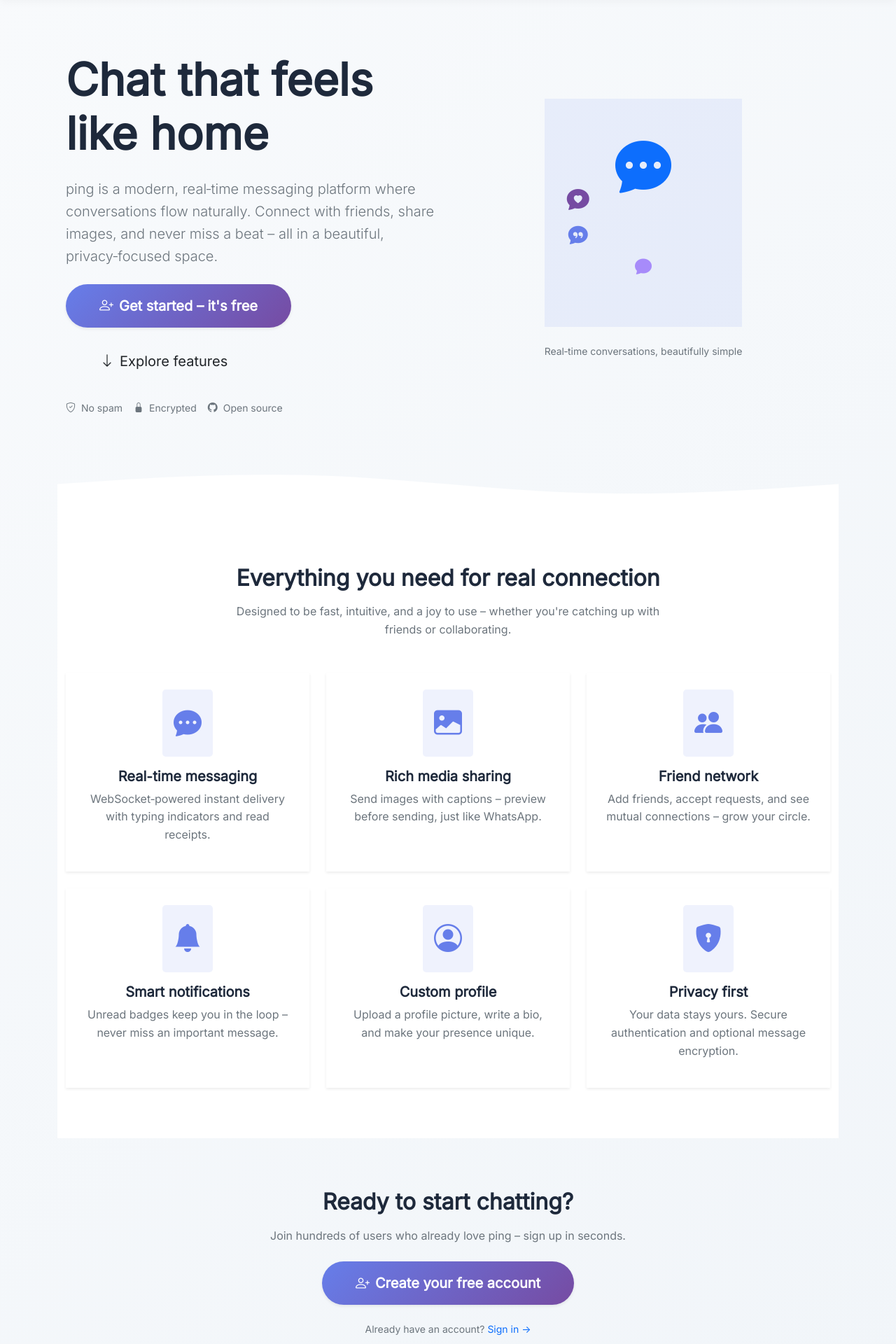
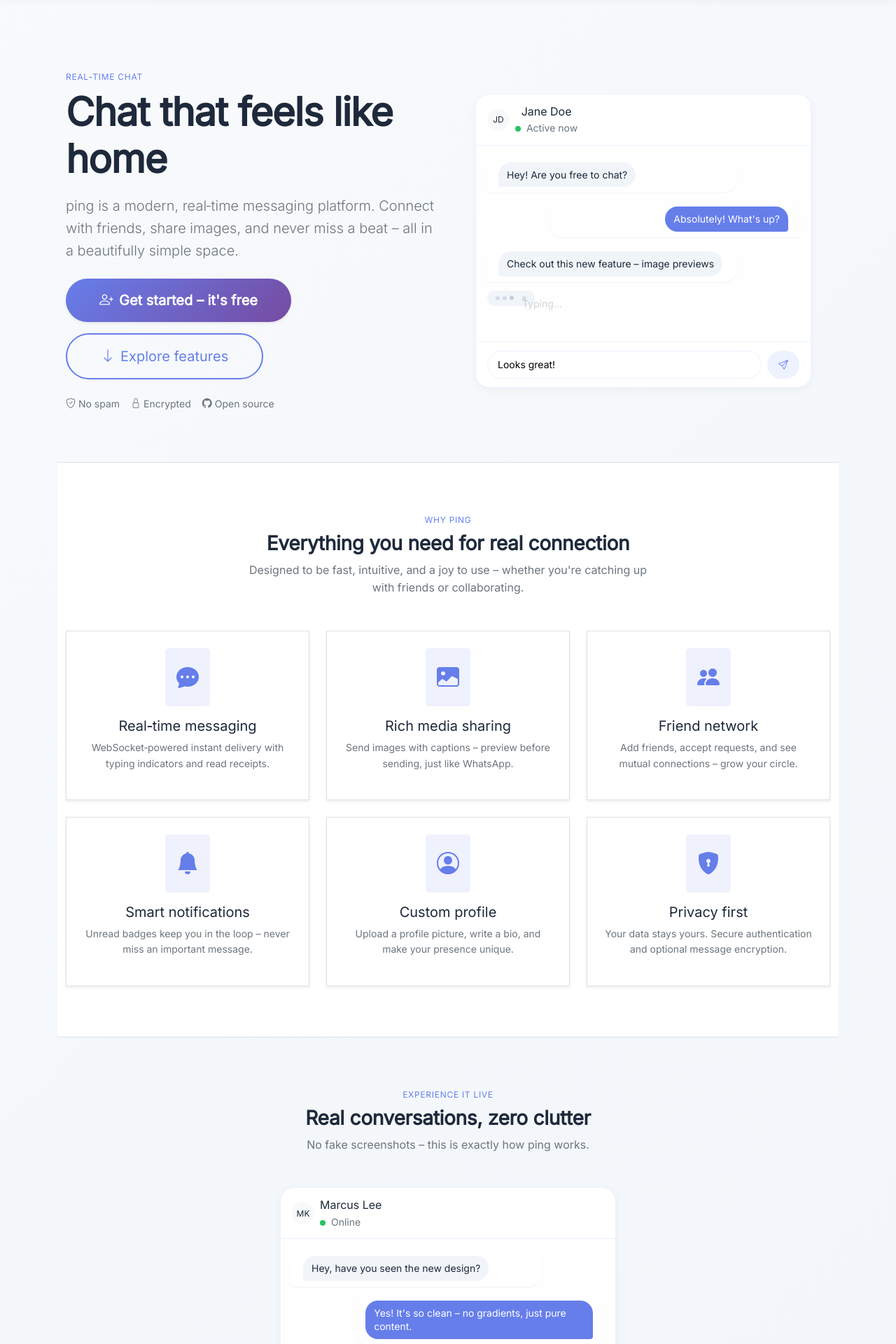
Before and after one commit to deji12/Ping-chat, a Django app: page / in a window 1280 px wide. Shown: the part 72-1992 px from the top of the page at 70% size. Run offline with Django 5.2, Linux system fonts and the light colour scheme.

Commit message:
improved ui

```diff
--- a/templates/index.html
+++ b/templates/index.html
@@ -1,124 +1,179 @@
 {% extends 'base.html' %}
 {% load static %}
 
-{% block title %}ping – Real‑time chat, simplified{% endblock %}
+{% block title %}ping – real‑time chat, simplified{% endblock %}
 
 {% block content %}
 <!-- Hero Section -->
-<section class="hero-section position-relative overflow-hidden">
-    <div class="container py-5">
-        <div class="row align-items-center min-vh-75">
-            <div class="col-lg-6 mb-5 mb-lg-0" data-aos="fade-right">
-                <h1 class="display-3 fw-bold mb-4">
+<section class="hero-section py-5">
+    <div class="container py-4">
+        <div class="row align-items-center">
+            <div class="col-lg-6 mb-5 mb-lg-0">
+                <div class="overline-label">Real‑time chat</div>
+                <h1 class="display-4 fw-bold mb-3" style="letter-spacing: -0.02em;">
                     Chat that <span class="gradient-text">feels like home</span>
                 </h1>
                 <p class="lead text-secondary mb-4">
-                    ping is a modern, real‑time messaging platform where conversations flow naturally.
-                    Connect with friends, share images, and never miss a beat – all in a beautiful,
-                    privacy‑focused space.
+                    ping is a modern, real‑time messaging platform. Connect with friends, share images, and never miss a beat – all in a beautifully simple space.
                 </p>
                 <div class="d-flex flex-wrap gap-3">
-                    <a href="{% url 'register_user' %}" class="btn btn-primary btn-lg rounded-pill px-5 py-3 shadow-sm hover-lift">
+                    <a href="{% url 'register_user' %}" class="btn btn-primary btn-lg rounded-pill px-5 py-3 shadow-sm">
                         <i class="bi bi-person-plus me-2"></i>Get started – it's free
                     </a>
-                    <a href="#features" class="btn btn-outline-custom btn-lg rounded-pill px-5 py-3 hover-lift">
+                    <a href="#features" class="btn btn-outline-custom btn-lg rounded-pill px-5 py-3">
                         <i class="bi bi-arrow-down me-2"></i>Explore features
                     </a>
                 </div>
-                <div class="mt-4 d-flex align-items-center gap-3 text-muted small">
-                    <span><i class="bi bi-shield-check me-1"></i> No spam</span>
-                    <span><i class="bi bi-lock-fill me-1"></i> Encrypted</span>
-                    <span><i class="bi bi-github me-1"></i> Open source</span>
+                <div class="mt-4 d-flex gap-3 small text-muted">
+                    <span><i class="bi bi-shield-check"></i> No spam</span>
+                    <span><i class="bi bi-lock"></i> Encrypted</span>
+                    <span><i class="bi bi-github"></i> Open source</span>
                 </div>
             </div>
-            <div class="col-lg-6 text-center" data-aos="fade-left">
-                <div class="hero-icon-wrapper d-inline-block position-relative">
-                    <div class="hero-icon-glow"></div>
-                    <div class="hero-icon-bg bg-primary bg-opacity-10 rounded-4 p-5 position-relative">
-                        <i class="bi bi-chat-dots-fill display-1 text-primary" style="color: #667eea;"></i>
-                        <div class="floating-icon top-0 start-100 translate-middle">
-                            <i class="bi bi-chat-heart-fill fs-2" style="color: #764ba2;"></i>
+            <div class="col-lg-6 text-center">
+                <!-- Chat mockup (real UI) -->
+                <div class="chat-mockup mx-auto">
+                    <div class="chat-mockup-header">
+                        <div class="rounded-circle bg-light d-flex align-items-center justify-content-center" style="width: 32px; height: 32px;">
+                            <span class="fw-medium" style="font-size: 12px;">JD</span>
                         </div>
-                        <div class="floating-icon bottom-0 start-0 translate-middle">
-                            <i class="bi bi-chat-quote-fill fs-3" style="color: #667eea;"></i>
-                        </div>
-                        <div class="floating-icon top-50 start-0 translate-middle-y">
-                            <i class="bi bi-chat-fill fs-4" style="color: #a78bfa;"></i>
+                        <div>
+                            <div class="fw-medium">Jane Doe</div>
+                            <div class="small text-muted"><span class="online-dot"></span> Active now</div>
                         </div>
                     </div>
-                    <p class="mt-4 text-muted small">Real‑time conversations, beautifully simple</p>
+                    <div class="chat-mockup-messages">
+                        <div class="message-bubble received">
+                            <div class="bubble received">Hey! Are you free to chat?</div>
+                        </div>
+                        <div class="message-bubble sent" style="background: none;">
+                            <div class="bubble sent">Absolutely! What's up?</div>
+                        </div>
+                        <div class="message-bubble received">
+                            <div class="bubble received">Check out this new feature – image previews</div>
+                        </div>
+                        <div class="typing-indicator">
+                            <span></span><span></span><span></span>
+                            <span class="ms-2 small text-muted">Typing...</span>
+                        </div>
+                    </div>
+                    <div class="input-mock">
+                        <input type="text" placeholder="Type a message..." value="Looks great!">
+                        <button><i class="bi bi-send"></i></button>
                     </div>
                 </div>
             </div>
         </div>
-    <!-- Wave separator -->
-    <div class="wave-separator">
-        <svg xmlns="http://www.w3.org/2000/svg" viewBox="0 0 1440 120" preserveAspectRatio="none">
-            <path fill="#ffffff" fill-opacity="1" d="M0,64L80,58.7C160,53,320,43,480,48C640,53,800,75,960,80C1120,85,1280,75,1360,69.3L1440,64L1440,120L1360,120C1280,120,1120,120,960,120C800,120,640,120,480,120C320,120,160,120,80,120L0,120Z"></path>
-        </svg>
     </div>
 </section>
 
-<!-- Feature Highlights -->
-<section id="features" class="py-5 bg-white">
+<!-- Features Section -->
+<section id="features" class="py-5 bg-white border-top border-bottom">
     <div class="container py-4">
-        <div class="text-center mb-5" data-aos="fade-up">
-            <h2 class="fw-bold mb-3">Everything you need for <span class="gradient-text">real connection</span></h2>
-            <p class="text-secondary col-lg-7 mx-auto">Designed to be fast, intuitive, and a joy to use – whether you're catching up with friends or collaborating.</p>
+        <div class="text-center mb-5">
+            <div class="overline-label">Why ping</div>
+            <h2 class="section-title fw-bold">Everything you need for <span class="gradient-text">real connection</span></h2>
+            <p class="section-subtitle text-secondary mx-auto" style="max-width: 600px;">
+                Designed to be fast, intuitive, and a joy to use – whether you're catching up with friends or collaborating.
+            </p>
         </div>
         <div class="row g-4">
-            <div class="col-md-6 col-lg-4" data-aos="fade-up" data-aos-delay="100">
-                <div class="feature-card text-center p-4 rounded-4 h-100 shadow-sm border-0">
+            <div class="col-md-6 col-lg-4">
+                <div class="feature-card text-center p-4 rounded-4 h-100 shadow-sm border">
                     <div class="feature-icon bg-primary bg-opacity-10 rounded-3 d-inline-flex p-3 mb-3">
-                        <i class="bi bi-chat-dots-fill fs-1" style="color: #667eea;"></i>
+                        <i class="bi bi-chat-dots-fill fs-2" style="color: #667eea;"></i>
                     </div>
-                    <h5 class="fw-bold">Real‑time messaging</h5>
-                    <p class="text-secondary">WebSocket‑powered instant delivery with typing indicators and read receipts.</p>
+                    <h5 class="fw-semibold">Real‑time messaging</h5>
+                    <p class="text-secondary small">WebSocket‑powered instant delivery with typing indicators and read receipts.</p>
                 </div>
             </div>
-            <div class="col-md-6 col-lg-4" data-aos="fade-up" data-aos-delay="200">
-                <div class="feature-card text-center p-4 rounded-4 h-100 shadow-sm border-0">
+            <div class="col-md-6 col-lg-4">
+                <div class="feature-card text-center p-4 rounded-4 h-100 shadow-sm border">
                     <div class="feature-icon bg-primary bg-opacity-10 rounded-3 d-inline-flex p-3 mb-3">
-                        <i class="bi bi-image-fill fs-1" style="color: #667eea;"></i>
+                        <i class="bi bi-image-fill fs-2" style="color: #667eea;"></i>
                     </div>
-                    <h5 class="fw-bold">Rich media sharing</h5>
-                    <p class="text-secondary">Send images with captions – preview before sending, just like WhatsApp.</p>
+                    <h5 class="fw-semibold">Rich media sharing</h5>
+                    <p class="text-secondary small">Send images with captions – preview before sending, just like WhatsApp.</p>
                 </div>
             </div>
-            <div class="col-md-6 col-lg-4" data-aos="fade-up" data-aos-delay="300">
-                <div class="feature-card text-center p-4 rounded-4 h-100 shadow-sm border-0">
+            <div class="col-md-6 col-lg-4">
+                <div class="feature-card text-center p-4 rounded-4 h-100 shadow-sm border">
                     <div class="feature-icon bg-primary bg-opacity-10 rounded-3 d-inline-flex p-3 mb-3">
-                        <i class="bi bi-people-fill fs-1" style="color: #667eea;"></i>
+                        <i class="bi bi-people-fill fs-2" style="color: #667eea;"></i>
                     </div>
-                    <h5 class="fw-bold">Friend network</h5>
-                    <p class="text-secondary">Add friends, accept requests, and see mutual connections – grow your circle.</p>
+                    <h5 class="fw-semibold">Friend network</h5>
+                    <p class="text-secondary small">Add friends, accept requests, and see mutual connections – grow your circle.</p>
                 </div>
             </div>
-            <div class="col-md-6 col-lg-4" data-aos="fade-up" data-aos-delay="400">
-                <div class="feature-card text-center p-4 rounded-4 h-100 shadow-sm border-0">
+            <div class="col-md-6 col-lg-4">
+                <div class="feature-card text-center p-4 rounded-4 h-100 shadow-sm border">
                     <div class="feature-icon bg-primary bg-opacity-10 rounded-3 d-inline-flex p-3 mb-3">
-                        <i class="bi bi-bell-fill fs-1" style="color: #667eea;"></i>
+                        <i class="bi bi-bell-fill fs-2" style="color: #667eea;"></i>
                     </div>
-                    <h5 class="fw-bold">Smart notifications</h5>
-                    <p class="text-secondary">Unread badges keep you in the loop – never miss an important message.</p>
+                    <h5 class="fw-semibold">Smart notifications</h5>
+                    <p class="text-secondary small">Unread badges keep you in the loop – never miss an important message.</p>
                 </div>
             </div>
-            <div class="col-md-6 col-lg-4" data-aos="fade-up" data-aos-delay="500">
-                <div class="feature-card text-center p-4 rounded-4 h-100 shadow-sm border-0">
+            <div class="col-md-6 col-lg-4">
+                <div class="feature-card text-center p-4 rounded-4 h-100 shadow-sm border">
                     <div class="feature-icon bg-primary bg-opacity-10 rounded-3 d-inline-flex p-3 mb-3">
-                        <i class="bi bi-person-circle fs-1" style="color: #667eea;"></i>
+                        <i class="bi bi-person-circle fs-2" style="color: #667eea;"></i>
                     </div>
-                    <h5 class="fw-bold">Custom profile</h5>
-                    <p class="text-secondary">Upload a profile picture, write a bio, and make your presence unique.</p>
+                    <h5 class="fw-semibold">Custom profile</h5>
+                    <p class="text-secondary small">Upload a profile picture, write a bio, and make your presence unique.</p>
                 </div>
             </div>
-            <div class="col-md-6 col-lg-4" data-aos="fade-up" data-aos-delay="600">
-                <div class="feature-card text-center p-4 rounded-4 h-100 shadow-sm border-0">
+            <div class="col-md-6 col-lg-4">
+                <div class="feature-card text-center p-4 rounded-4 h-100 shadow-sm border">
                     <div class="feature-icon bg-primary bg-opacity-10 rounded-3 d-inline-flex p-3 mb-3">
-                        <i class="bi bi-shield-lock-fill fs-1" style="color: #667eea;"></i>
+                        <i class="bi bi-shield-lock-fill fs-2" style="color: #667eea;"></i>
                     </div>
-                    <h5 class="fw-bold">Privacy first</h5>
-                    <p class="text-secondary">Your data stays yours. Secure authentication and optional message encryption.</p>
+                    <h5 class="fw-semibold">Privacy first</h5>
+                    <p class="text-secondary small">Your data stays yours. Secure authentication and optional message encryption.</p>
+                </div>
+            </div>
+        </div>
+    </div>
+</section>
+
+<!-- Chat Demo Section (second mockup) -->
+<section id="chat" class="py-5">
+    <div class="container py-4">
+        <div class="text-center mb-5">
+            <div class="overline-label">Experience it live</div>
+            <h2 class="section-title fw-bold">Real conversations, <span class="gradient-text">zero clutter</span></h2>
+            <p class="section-subtitle text-secondary mx-auto">No fake screenshots – this is exactly how ping works.</p>
+        </div>
+        <div class="row justify-content-center">
+            <div class="col-md-8">
+                <div class="chat-mockup mx-auto">
+                    <div class="chat-mockup-header">
+                        <div class="rounded-circle bg-light d-flex align-items-center justify-content-center" style="width: 32px; height: 32px;">
+                            <span class="fw-medium" style="font-size: 12px;">MK</span>
+                        </div>
+                        <div>
+                            <div class="fw-medium">Marcus Lee</div>
+                            <div class="small text-muted"><span class="online-dot"></span> Online</div>
+                        </div>
+                    </div>
+                    <div class="chat-mockup-messages">
+                        <div class="message-bubble received">
+                            <div class="bubble received">Hey, have you seen the new design?</div>
+                        </div>
+                        <div class="message-bubble sent" style="background: none;">
+                            <div class="bubble sent">Yes! It's so clean – no gradients, just pure content.</div>
+                        </div>
+                        <div class="message-bubble received">
+                            <div class="bubble received">Love the flat style. Feels modern.</div>
+                        </div>
+                        <div class="message-bubble sent" style="background: none;">
+                            <div class="bubble sent">Exactly. Let's share this with the team.</div>
+                        </div>
+                    </div>
+                    <div class="input-mock">
+                        <input type="text" placeholder="Type a message...">
+                        <button><i class="bi bi-send"></i></button>
+                    </div>
                 </div>
             </div>
         </div>
@@ -126,65 +181,51 @@
 </section>
 
 <!-- Call to Action -->
-<section class="cta-section py-5 position-relative overflow-hidden">
-    <div class="container py-4 text-center position-relative z-1">
+<section class="py-5 bg-light border-top">
+    <div class="container py-4 text-center">
         <div class="row justify-content-center">
             <div class="col-lg-8">
-                <h2 class="fw-bold mb-3">Ready to start chatting?</h2>
-                <p class="text-secondary mb-4">Join hundreds of users who already love ping – sign up in seconds.</p>
-                <a href="{% url 'register_user' %}" class="btn btn-primary btn-lg rounded-pill px-5 py-3 shadow-sm hover-lift">
+                <div class="overline-label">Join the community</div>
+                <h2 class="section-title fw-bold">Ready to start chatting?</h2>
+                <p class="section-subtitle text-secondary mb-4">Sign up in seconds – no credit card required.</p>
+                <a href="{% url 'register_user' %}" class="btn btn-primary btn-lg rounded-pill px-5 py-3 shadow-sm">
                     <i class="bi bi-person-plus me-2"></i>Create your free account
                 </a>
-                <p class="mt-4 text-muted small">Already have an account? <a href="{% url 'login_user' %}" class="fw-semibold text-decoration-none">Sign in →</a></p>
+                <p class="mt-3 small text-muted">Already have an account? <a href="{% url 'login_user' %}" class="fw-semibold text-decoration-none">Sign in →</a></p>
             </div>
         </div>
     </div>
-    <!-- Subtle background pattern -->
-    <div class="cta-bg"></div>
 </section>
 
-<!-- Footer -->
-<footer class="py-4 border-top bg-white">
-    <div class="container text-center text-muted small">
-        <p class="mb-0">© {% now "Y" %} ping – real‑time chat. Built with <i class="bi bi-heart-fill text-danger"></i> using Django & Bootstrap.</p>
-    </div>
-</footer>
-{% endblock %}
-
-{% block extra_css %}
 <style>
-    /* Animations & polish */
-    .hero-section {
-        background: linear-gradient(135deg, #ffffff 0%, #f8fafc 100%);
-        position: relative;
+    /* Additional overrides for the flat/minimal style while keeping the original design system */
+    .overline-label {
+        font-size: 12px;
+        font-weight: 500;
+        letter-spacing: 0.06em;
+        text-transform: uppercase;
+        color: #667eea;
+        margin-bottom: 0.5rem;
     }
-    .min-vh-75 {
-        min-height: 75vh;
+    .section-title {
+        font-size: 28px;
+        letter-spacing: -0.01em;
     }
-    .hover-lift {
-        transition: transform 0.2s ease, box-shadow 0.2s ease;
-    }
-    .hover-lift:hover {
-        transform: translateY(-3px);
-        box-shadow: 0 15px 30px rgba(102, 126, 234, 0.2) !important;
+    .section-subtitle {
+        font-size: 16px;
+        color: #64748b;
     }
     .feature-card {
+        transition: all 0.2s ease;
         background: white;
-        transition: all 0.3s ease;
-        border: 1px solid #f0f2f5;
     }
     .feature-card:hover {
-        transform: translateY(-8px);
-        box-shadow: 0 20px 35px rgba(0, 0, 0, 0.05) !important;
-        border-color: rgba(102, 126, 234, 0.2);
+        transform: translateY(-4px);
+        border-color: #c7d2fe;
+        background: #fafafe;
     }
     .feature-icon {
-        width: 70px;
-        height: 70px;
-        display: inline-flex;
-        align-items: center;
-        justify-content: center;
-        transition: all 0.3s;
+        transition: all 0.2s;
     }
     .feature-card:hover .feature-icon {
         background: linear-gradient(135deg, #667eea, #764ba2) !important;
@@ -196,6 +237,7 @@
         border: 2px solid #667eea;
         color: #667eea;
         background: transparent;
+        border-radius: 50px;
         transition: all 0.2s;
     }
     .btn-outline-custom:hover {
@@ -204,87 +246,115 @@
         color: white;
         transform: translateY(-2px);
     }
-    /* Hero icon enhancements */
-    .hero-icon-bg {
-        backdrop-filter: blur(4px);
-        transition: transform 0.3s ease;
+    /* Chat mockup styles (match the minimal UI) */
+    .chat-mockup {
+        background: white;
+        border: 1px solid #eef2ff;
+        border-radius: 20px;
+        overflow: hidden;
+        max-width: 480px;
+        box-shadow: 0 4px 12px rgba(0, 0, 0, 0.04);
     }
-    .hero-icon-bg:hover {
-        transform: scale(1.02);
+    .chat-mockup-header {
+        padding: 12px 16px;
+        border-bottom: 1px solid #eef2ff;
+        display: flex;
+        align-items: center;
+        gap: 8px;
     }
-    .floating-icon {
-        position: absolute;
-        animation: float 3s ease-in-out infinite;
+    .chat-mockup-messages {
+        padding: 16px;
+        min-height: 280px;
+        background: #fefefe;
     }
-    .floating-icon:nth-child(2) { animation-delay: 0.5s; }
-    .floating-icon:nth-child(3) { animation-delay: 1s; }
-    @keyframes float {
-        0% { transform: translateY(0px); }
-        50% { transform: translateY(-8px); }
-        100% { transform: translateY(0px); }
+    .message-bubble {
+        max-width: 80%;
+        margin-bottom: 12px;
+        display: flex;
+        flex-direction: column;
     }
-    .wave-separator {
-        position: absolute;
-        bottom: -1px;
-        left: 0;
-        width: 100%;
-        line-height: 0;
+    .message-bubble.sent {
+        align-items: flex-end;
     }
-    .cta-section {
-        background: linear-gradient(135deg, #f8fafc 0%, #eef2ff 100%);
+    .bubble {
+        padding: 8px 12px;
+        border-radius: 18px;
+        font-size: 14px;
+        line-height: 1.4;
     }
-    .cta-bg {
-        position: absolute;
-        top: 0;
-        left: 0;
-        width: 100%;
-        height: 100%;
-        background-image: radial-gradient(circle at 10% 20%, rgba(102, 126, 234, 0.03) 0%, transparent 50%);
-        pointer-events: none;
+    .bubble.sent {
+        background: #667eea;
+        color: white;
+        border-bottom-right-radius: 4px;
+    }
+    .bubble.received {
+        background: #f1f5f9;
+        color: #1e293b;
+        border-bottom-left-radius: 4px;
+    }
+    .typing-indicator {
+        display: flex;
+        gap: 4px;
+        padding: 8px 12px;
+        background: #f1f5f9;
+        border-radius: 18px;
+        width: fit-content;
+    }
+    .typing-indicator span {
+        width: 6px;
+        height: 6px;
+        background: #94a3b8;
+        border-radius: 50%;
+        animation: blink 1.4s infinite;
+    }
+    .typing-indicator span:nth-child(2) { animation-delay: 0.2s; }
+    .typing-indicator span:nth-child(3) { animation-delay: 0.4s; }
+    @keyframes blink {
+        0%, 60%, 100% { opacity: 0.3; transform: translateY(0); }
+        30% { opacity: 1; transform: translateY(-2px); }
+    }
+    .online-dot {
+        width: 8px;
+        height: 8px;
+        background: #22c55e;
+        border-radius: 50%;
+        display: inline-block;
+        margin-right: 4px;
+    }
+    .input-mock {
+        border-top: 1px solid #eef2ff;
+        padding: 12px 16px;
+        display: flex;
+        gap: 8px;
+    }
+    .input-mock input {
+        flex: 1;
+        border: 1px solid #eef2ff;
+        border-radius: 24px;
+        padding: 8px 14px;
+        font-size: 14px;
+        background: white;
+        outline: none;
+    }
+    .input-mock button {
+        background: #eef2ff;
+        border: none;
+        border-radius: 24px;
+        padding: 8px 16px;
+        font-size: 14px;
+        color: #667eea;
+        transition: background 0.2s;
+    }
+    .input-mock button:hover {
+        background: #e2e8f0;
     }
     @media (max-width: 768px) {
-        .hero-section .display-3 {
-            font-size: 2.5rem;
+        .hero-section .display-4 {
+            font-size: 2.2rem;
         }
-        .min-vh-75 {
-            min-height: auto;
-            padding: 3rem 0;
+        .section-title {
+            font-size: 24px;
         }
-        .wave-separator {
-            display: none;
-        }
-    }
-    /* Smooth scroll */
-    html {
-        scroll-behavior: smooth;
-    }
-    /* AOS animations (optional, you can include AOS library or just rely on CSS) */
-    [data-aos] {
-        opacity: 0;
-        transform: translateY(20px);
-        transition: all 0.6s ease;
-    }
-    [data-aos].aos-animate {
-        opacity: 1;
-        transform: translateY(0);
     }
 </style>
 {% endblock %}
-
-{% block extra_js %}
-<script>
-    // Simple AOS-like trigger (no external library)
-    document.addEventListener('DOMContentLoaded', function() {
-        const elements = document.querySelectorAll('[data-aos]');
-        const observer = new IntersectionObserver((entries) => {
-            entries.forEach(entry => {
-                if (entry.isIntersecting) {
-                    entry.target.classList.add('aos-animate');
-                    observer.unobserve(entry.target);
-                }
-            });
-        }, { threshold: 0.1 });
-        elements.forEach(el => observer.observe(el));
-    });
-</script>
-{% endblock %}
```
Lines whose indentation alone changed are shown as unchanged.
